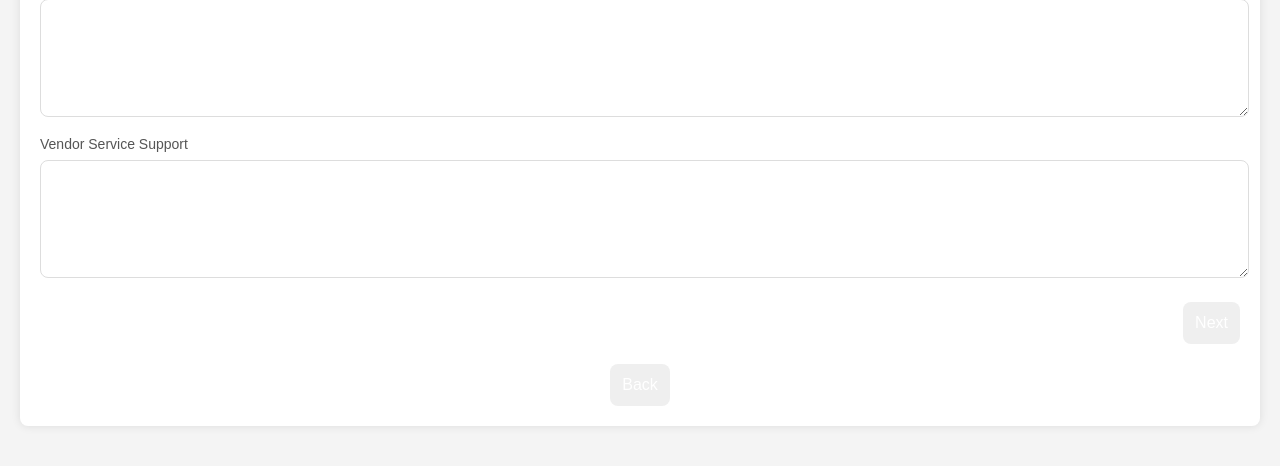
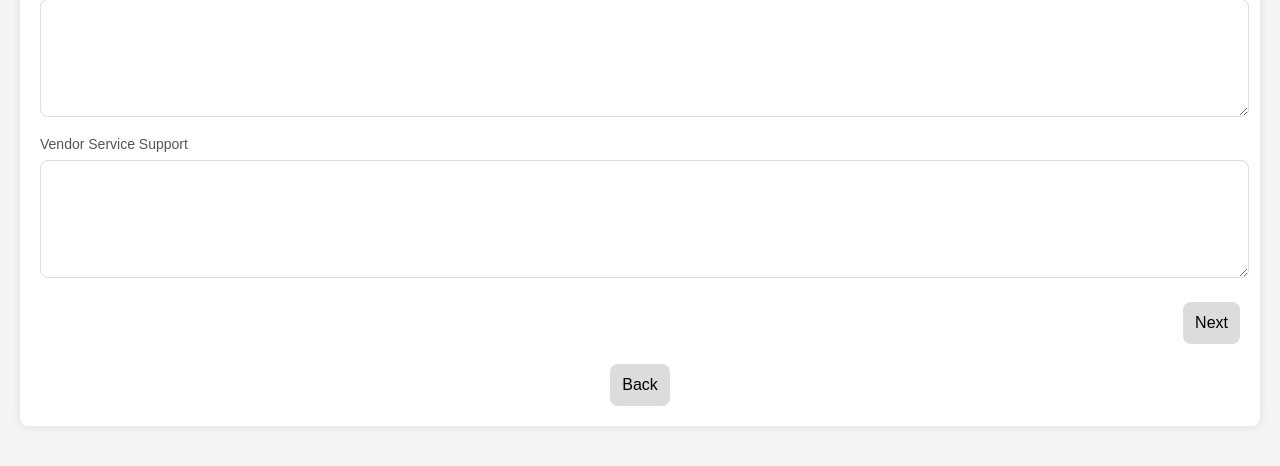
Before and after one commit to engessa85/kpi, a Django app: template template/adminemployeeModify.html in a window 1280 px wide. Shown: the part 1239-1705 px from the top of the page. Run offline with Django 3.2, Linux system fonts and the light colour scheme; the template is opened without the code that fills it, so the values that code supplies are empty.

Commit message:
remove the 9 crs fileds

```diff
--- a/template/adminemployeeModify.html
+++ b/template/adminemployeeModify.html
@@ -131,7 +131,7 @@
 
             <div class="button-section">
 
-                <button type="button" class="next-step">Next</button>
+                <button type="button" class="next-step" style="background-color: gainsboro; color: black;">Next</button>
             </div>
         </div>
 
@@ -289,8 +289,8 @@
 
 
             <div class="button-section">
-                <button type="button" class="prev-step">Previous</button>
-                <button type="button" class="next-step">Next</button>
+                <button type="button" class="prev-step" style="background-color: gainsboro; color: black;">Previous</button>
+                <button type="button" class="next-step" style="background-color: gainsboro; color: black;">Next</button>
             </div>
         </div>
 
@@ -716,8 +716,8 @@
 
 
             <div class="button-section">
-                <button type="button" class="prev-step">Previous</button>
-                <button type="button" class="next-step">Next</button>
+                <button type="button" class="prev-step" style="background-color: gainsboro; color: black;">Previous</button>
+                <button type="button" class="next-step" style="background-color: gainsboro; color: black;">Next</button>
             </div>
         </div>
 
@@ -856,8 +856,8 @@
             </div>
 
             <div class="button-section">
-                <button type="button" class="prev-step">Previous</button>
-                <button type="button" class="next-step">Next</button>
+                <button type="button" class="prev-step" style="background-color: gainsboro; color: black;">Previous</button>
+                <button type="button" class="next-step" style="background-color: gainsboro; color: black;">Next</button>
             </div>
         </div>
 
@@ -993,8 +993,8 @@
 
 
             <div class="button-section">
-                <button type="button" class="prev-step">Previous</button>
-                <button type="button" class="next-step">Next</button>
+                <button type="button" class="prev-step" style="background-color: gainsboro; color: black;">Previous</button>
+                <button type="button" class="next-step" style="background-color: gainsboro; color: black;">Next</button>
             </div>
         </div>
 
@@ -1037,8 +1037,8 @@
             </div>
 
             <div class="button-section">
-                <button type="button" class="prev-step">Previous</button>
-                <button type="button" class="next-step">Next</button>
+                <button type="button" class="prev-step" style="background-color: gainsboro; color: black;">Previous</button>
+                <button type="button" class="next-step" style="background-color: gainsboro; color: black;">Next</button>
             </div>
         </div>
 
@@ -1095,8 +1095,8 @@
             <input type="hidden" name="final_submit" value="true">
 
             <div class="button-section">
-                <button type="button" class="prev-step">Previous</button>
-                <button type="button" class="next-step">Next</button>
+                <button type="button" class="prev-step" style="background-color: gainsboro; color: black;">Previous</button>
+                <button type="button" class="next-step" style="background-color: gainsboro; color: black;">Next</button>
             </div>
         </div>
 
@@ -1140,8 +1140,8 @@
             <input type="hidden" name="final_submit" value="true">
 
             <div class="button-section">
-                <button type="button" class="prev-step">Previous</button>
-                <button type="button" class="next-step">Next</button>
+                <button type="button" class="prev-step" style="background-color: gainsboro; color: black;">Previous</button>
+                <button type="button" class="next-step" style="background-color: gainsboro; color: black;">Next</button>
 
             </div>
         </div>
@@ -1210,8 +1210,8 @@
             <input type="hidden" name="final_submit" value="true">
 
             <div class="button-section">
-                <button type="button" class="prev-step">Previous</button>
-                <button type="button" class="next-step">Next</button>
+                <button type="button" class="prev-step" style="background-color: gainsboro; color: black;">Previous</button>
+                <button type="button" class="next-step" style="background-color: gainsboro; color: black;">Next</button>
             </div>
         </div>
 
@@ -1278,7 +1278,7 @@
                     </div>
                 </div>
 
-                <div class="dev-row">
+                <!-- <div class="dev-row">
                     <div class="input-field item">
                         <input type="text" name="cl_cr_name7" value="{{project.cl_cr_name7}}">
                     </div>
@@ -1357,15 +1357,18 @@
                     <div class="input-field item">
                         <input type="text" name="cl_cost15" value="{{project.cl_cost15}}">
                     </div>
-                </div>
+                </div> -->
+
+
+
 
             </div>
 
 
 
             <div class="button-section">
-                <button type="button" class="prev-step">Previous</button>
-                <button type="button" class="next-step">Next</button>
+                <button type="button" class="prev-step" style="background-color: gainsboro; color: black;">Previous</button>
+                <button type="button" class="next-step" style="background-color: gainsboro; color: black;">Next</button>
             </div>
         </div>
 
@@ -1426,8 +1429,8 @@
             </div>
 
             <div class="button-section">
-                <button type="button" class="prev-step">Previous</button>
-                <button type="button" class="next-step">Next</button>
+                <button type="button" class="prev-step" style="background-color: gainsboro; color: black;">Previous</button>
+                <button type="button" class="next-step" style="background-color: gainsboro; color: black;">Next</button>
             </div>
         </div>
 
@@ -1501,15 +1504,13 @@
             <input type="hidden" name="final_submit" value="true">
 
             <div class="button-section">
-                <button type="button" class="prev-step">Previous</button>
-                <button type="button" class="next-step">Next</button>
-
+                <button type="button" class="prev-step" style="background-color: gainsboro; color: black;">Previous</button>
             </div>
         </div>
 
         <a href="{% url 'main-admin-view' %}" style="text-decoration: none;">
             <div class="submit-button-section">
-            <button type="button" class="next-step">Back</button>
+            <button type="button" class="next-step" style="background-color: gainsboro; color: black;" >Back</button>
         </div>
         </a>
 
--- a/template/components/_closure.html
+++ b/template/components/_closure.html
@@ -218,7 +218,7 @@
                 </div>
             </div>
 
-            <div class="dev-row">
+            <!-- <div class="dev-row">
                 <div class="input-field item">
                     <input type="text" name="cl_cr_name7">
                 </div>
@@ -297,7 +297,8 @@
                 <div class="input-field item">
                     <input type="text" name="cl_cost15">
                 </div>
-            </div>
+            </div> -->
+
         </div>
 
         <div class="button-section">
--- a/template/components/_closurem.html
+++ b/template/components/_closurem.html
@@ -218,7 +218,7 @@
                     </div>
                 </div>
 
-                <div class="dev-row">
+                <!-- <div class="dev-row">
                     <div class="input-field item">
                         <input type="text" name="cl_cr_name7" value="{{project.cl_cr_name7}}">
                     </div>
@@ -297,7 +297,9 @@
                     <div class="input-field item">
                         <input type="text" name="cl_cost15" value="{{project.cl_cost15}}">
                     </div>
-                </div>
+                </div> -->
+
+
 
             </div>
 
```
Also changed, not shown: core/models.py (+22 -18 lines), core/views.py (+18 -20 lines), template/employeeModify.html (+1 -8 lines), core/migrations/0037_remove_projectform_cl_cost10_and_more.py (added).
